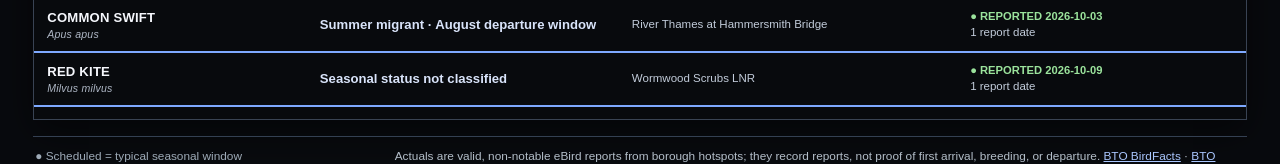
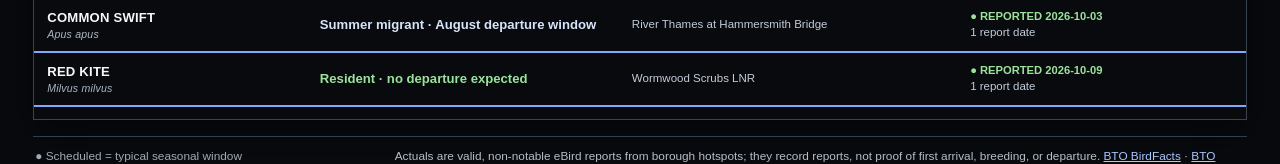
Before and after one commit to MediaCollectiveEvents/hammersmith-fulham-bird-board, a website: page dist/index.html in a window 1280 px wide. Shown: the part 847-1011 px from the top of the page. Drawn offline with Linux system fonts and the light colour scheme.

Commit message:
Classify local resident and Whitethroat sightings

```diff
--- a/dist/index.html
+++ b/dist/index.html
@@ -56,7 +56,7 @@
     {name:'Brambling',latin:'Fringilla montifringilla',kind:'winter',from:'Northern Europe',to:'Northern Europe',arrive:[10,11],depart:[3,4],arrivalText:'October–November',departureText:'March–April',source:'https://www.bto.org/learn/about-birds/birdfacts/brambling'},
     {name:'Siskin',latin:'Spinus spinus',kind:'winter',from:'Northern Europe',to:'Northern Europe',arrive:[9,10,11],depart:[3,4],arrivalText:'September–November',departureText:'March–April',source:'https://www.bto.org/learn/about-birds/birdfacts/siskin'}
   ];
-  const residentSpecies=new Set(['Blackbird','Blue Tit','Great Tit','Great Spotted Woodpecker','Magpie','Carrion Crow','Woodpigeon','Feral Pigeon','House Sparrow','Starling','Robin','Wren','Dunnock','Moorhen','Eurasian Coot','Coot','Mallard','Mute Swan','Grey Heron','Ring-necked Parakeet','Chaffinch','European Goldfinch','Goldfinch','European Greenfinch','Greenfinch','Long-tailed Tit','Herring Gull','Collared Dove','Eurasian Jay','Jay','Nuthatch','Song Thrush','Pied Wagtail','Grey Wagtail']);
+  const residentSpecies=new Set(['Blackbird','Blue Tit','Great Tit','Great Spotted Woodpecker','Magpie','Carrion Crow','Woodpigeon','Feral Pigeon','House Sparrow','Starling','Robin','Wren','Dunnock','Moorhen','Eurasian Coot','Coot','Mallard','Mute Swan','Grey Heron','Ring-necked Parakeet','Chaffinch','European Goldfinch','Goldfinch','European Greenfinch','Greenfinch','Long-tailed Tit','Herring Gull','Collared Dove','Eurasian Jay','Jay','Nuthatch','Song Thrush','Pied Wagtail','Grey Wagtail','Red Kite']);
   // Published by the GitHub Actions feed updater. Never put an API key here.
   const localReports={year:2026,source:'eBird',updatedAt:null,records:[]};
   const monthSelect=document.querySelector('#month-select'),yearSelect=document.querySelector('#year-select'),strip=document.querySelector('#month-strip');
@@ -69,7 +69,7 @@
   function row(bird,direction,year,month){const expected=(direction==='arrival'?bird.arrive:bird.depart).includes(month);const report=reportFor(bird,year,month);const typical=direction==='arrival'?bird.arrivalText:bird.departureText;const win=expected?typical:report?`Typically ${typical}`:'Outside typical window';const other=direction==='arrival'?bird.from:bird.to;const actual=report?`<span class="status reported">● Reported ${esc(report.first.date)}</span><br><span class="actual">${esc(report.last.hotspot||'Borough hotspot')} · ${report.count} report${report.count===1?'':'s'}</span>`:`<span class="status status-none">● No report logged in ${months[month-1]}</span>`;return `<div class="row"><div class="species">${esc(bird.name)}<span class="latin">${esc(bird.latin)}</span></div><div class="direction">${esc(other)}</div><div class="window">${esc(win)}<br><a href="${bird.source}" target="_blank" rel="noreferrer" style="font-size:.66rem">BTO ↗</a></div><div class="actual">${actual}</div></div>`}
   function esc(s){return String(s).replace(/[&<>"']/g,c=>({'&':'&amp;','<':'&lt;','>':'&gt;','"':'&quot;',"'":'&#39;'}[c]))}
   function empty(text){return `<div class="empty"><strong>${text}</strong>Actual reports appear after the daily eBird hotspot update.</div>`}
-  function renderSightings(year,month){const grouped=new Map();for(const r of localReports.records.filter(r=>Number(r.year)===year&&Number(r.month)===month)){if(!grouped.has(r.species))grouped.set(r.species,{name:r.species,latin:r.latin||'',dates:[],hotspots:new Set()});const g=grouped.get(r.species);g.dates.push(r.date);if(r.hotspot)g.hotspots.add(r.hotspot)}const rows=[...grouped.values()].sort((a,b)=>a.name.localeCompare(b.name));if(!rows.length)return empty(`No regular hotspot reports for ${months[month-1]}`);return rows.map(g=>{const migration=birds.find(b=>b.name===g.name);const resident=residentSpecies.has(g.name);const status=resident?'Resident · no departure expected':migration?`${migration.kind==='summer'?'Summer migrant':'Winter visitor'} · ${migration.kind==='summer'?migration.departureText:migration.departureText} departure window`:'Seasonal status not classified';g.dates.sort();const dates=[...new Set(g.dates)];return `<div class="sighting-row"><div class="species">${esc(g.name)}<span class="latin">${esc(g.latin)}</span></div><div class="${resident?'resident-flag':'status-flag'}">${esc(status)}</div><div class="actual">${esc([...g.hotspots].join(', ')||'Borough hotspot')}</div><div class="actual"><span class="status reported">● Reported ${esc(dates[0])}</span><br>${dates.length} report date${dates.length===1?'':'s'}</div></div>`}).join('')}
+  function renderSightings(year,month){const grouped=new Map();for(const r of localReports.records.filter(r=>Number(r.year)===year&&Number(r.month)===month)){if(!grouped.has(r.species))grouped.set(r.species,{name:r.species,latin:r.latin||'',dates:[],hotspots:new Set()});const g=grouped.get(r.species);g.dates.push(r.date);if(r.hotspot)g.hotspots.add(r.hotspot)}const rows=[...grouped.values()].sort((a,b)=>a.name.localeCompare(b.name));if(!rows.length)return empty(`No regular hotspot reports for ${months[month-1]}`);return rows.map(g=>{const migration=birds.find(b=>b.name===g.name)||(g.name==='Greater Whitethroat'?birds.find(b=>b.name==='Common Whitethroat'):null);const resident=residentSpecies.has(g.name);const status=resident?'Resident · no departure expected':migration?`${migration.kind==='summer'?'Summer migrant':'Winter visitor'} · ${migration.kind==='summer'?migration.departureText:migration.departureText} departure window`:'Seasonal status not classified';g.dates.sort();const dates=[...new Set(g.dates)];return `<div class="sighting-row"><div class="species">${esc(g.name)}<span class="latin">${esc(g.latin)}</span></div><div class="${resident?'resident-flag':'status-flag'}">${esc(status)}</div><div class="actual">${esc([...g.hotspots].join(', ')||'Borough hotspot')}</div><div class="actual"><span class="status reported">● Reported ${esc(dates[0])}</span><br>${dates.length} report date${dates.length===1?'':'s'}</div></div>`}).join('')}
   function render(){const m=Number(monthSelect.value),y=Number(yearSelect.value);document.querySelector('#month-title').textContent=`${months[m-1]} ${y}`;document.querySelectorAll('#month-strip button').forEach((b,i)=>b.setAttribute('aria-pressed',String(i+1===m)));const hasReport=name=>localReports.records.some(r=>r.species===name&&Number(r.year)===y&&Number(r.month)===m);const arrivals=birds.filter(b=>b.arrive.includes(m)||(hasReport(b.name)&&b.kind==='winter'&&!b.depart.includes(m))),departures=birds.filter(b=>b.depart.includes(m)||(hasReport(b.name)&&b.kind==='summer'&&!b.arrive.includes(m)));document.querySelector('#arrivals-rows').innerHTML=arrivals.length?arrivals.map(b=>row(b,'arrival',y,m)).join(''):empty('No expected arrivals listed for this month');document.querySelector('#departures-rows').innerHTML=departures.length?departures.map(b=>row(b,'departure',y,m)).join(''):empty('No expected departures listed for this month');document.querySelector('#sightings-rows').innerHTML=renderSightings(y,m);const actualCount=new Set(localReports.records.filter(r=>Number(r.year)===y&&Number(r.month)===m).map(r=>r.species)).size;document.querySelector('#period-summary').textContent=`${arrivals.length} arrival listings · ${departures.length} departure listings · ${actualCount} species reported locally · ${y}`}
   monthSelect.addEventListener('change',render);yearSelect.addEventListener('change',render);loadReports();
   </script>
```
